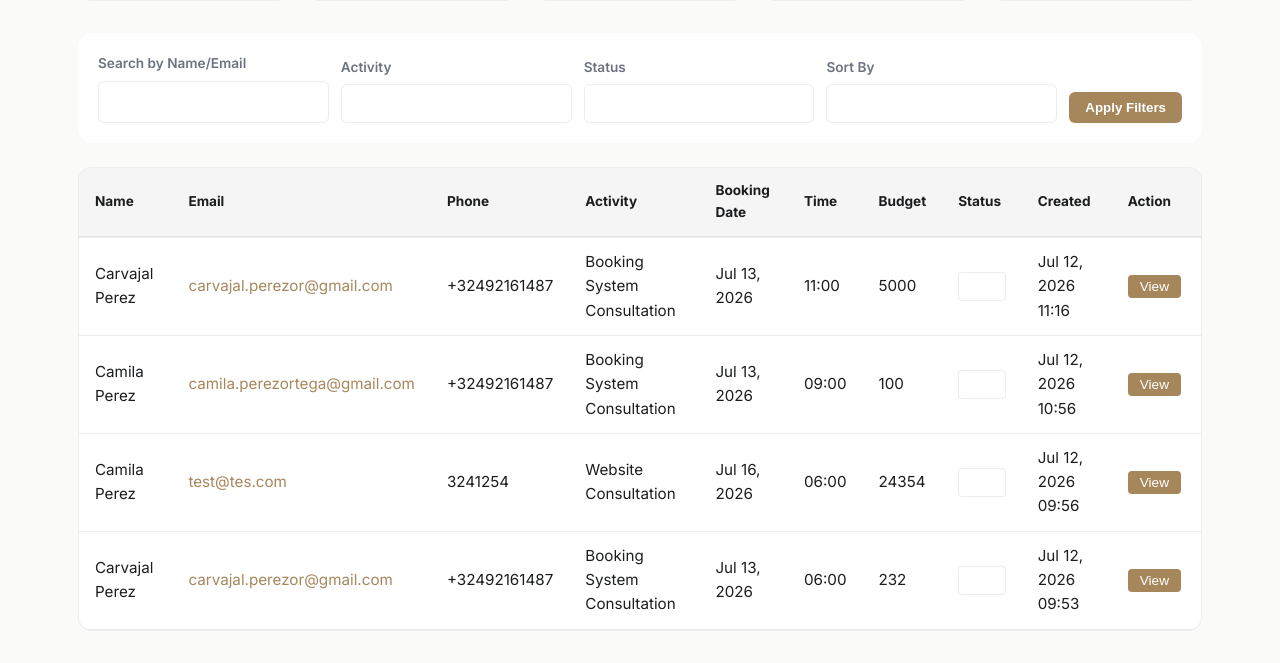
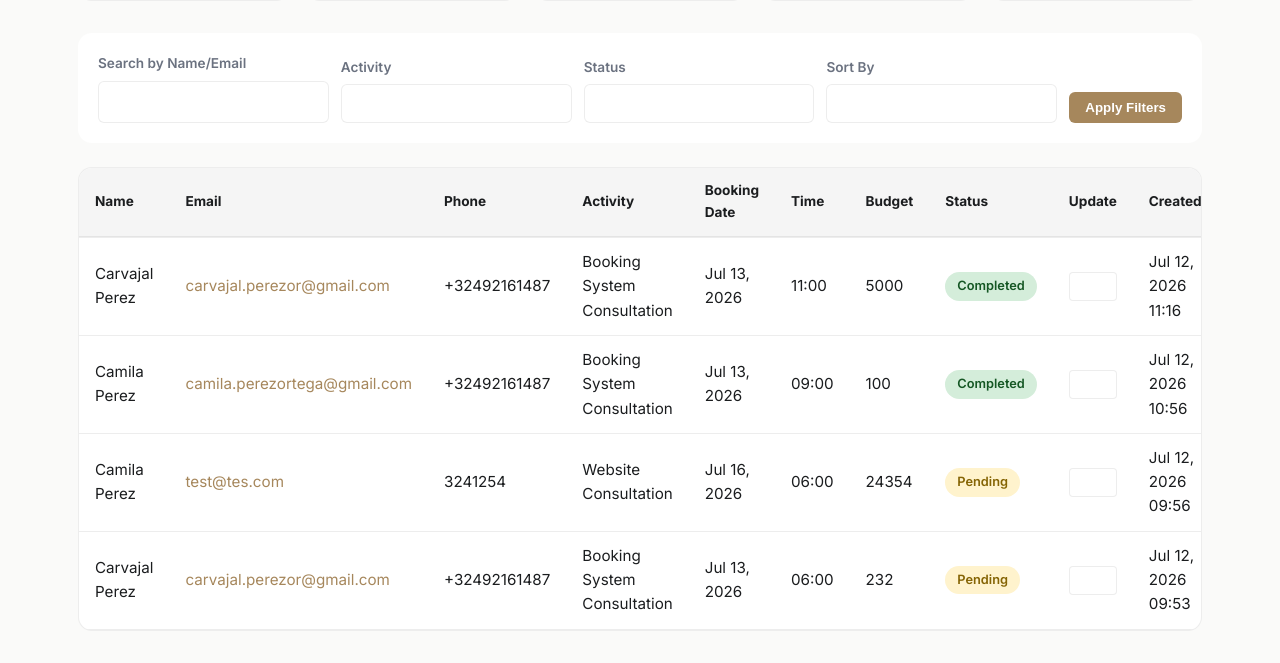
Before and after one commit to Sebascarv1/WEBSITE_CCWEBLAB, a Django app: page /booking/management/ in a window 1280 px wide. Shown: the part 431-1094 px from the top of the page. Run offline with Django 5.2, Linux system fonts and the light colour scheme; a user stored in the database is signed in; data comes from the database, SQL or seed files in the repository; both versions use the stored data as it was after the commit.

Commit message:
Add status badge display column in booking management table

```diff
--- a/ccweblab/templates/booking/management.html
+++ b/ccweblab/templates/booking/management.html
@@ -183,6 +183,7 @@
                   <th>Time</th>
                   <th>Budget</th>
                   <th>Status</th>
+                  <th>Update</th>
                   <th>Created</th>
                   <th>Action</th>
                 </tr>
@@ -197,6 +198,9 @@
                     <td>{{ booking.booking_date|date:"M d, Y" }}</td>
                     <td>{{ booking.booking_time|time:"H:i" }}</td>
                     <td>{{ booking.budget|default:"-" }}</td>
+                    <td>
+                      <span class="status-badge status-{{ booking.status }}">{{ booking.get_status_display }}</span>
+                    </td>
                     <td>
                       <select class="status-select" data-booking-id="{{ booking.id }}" onchange="updateBookingStatus({{ booking.id }}, this.value)">
                         {% for value, label in status_choices %}
```
Also changed, not shown: ccweblab/db.sqlite3.
